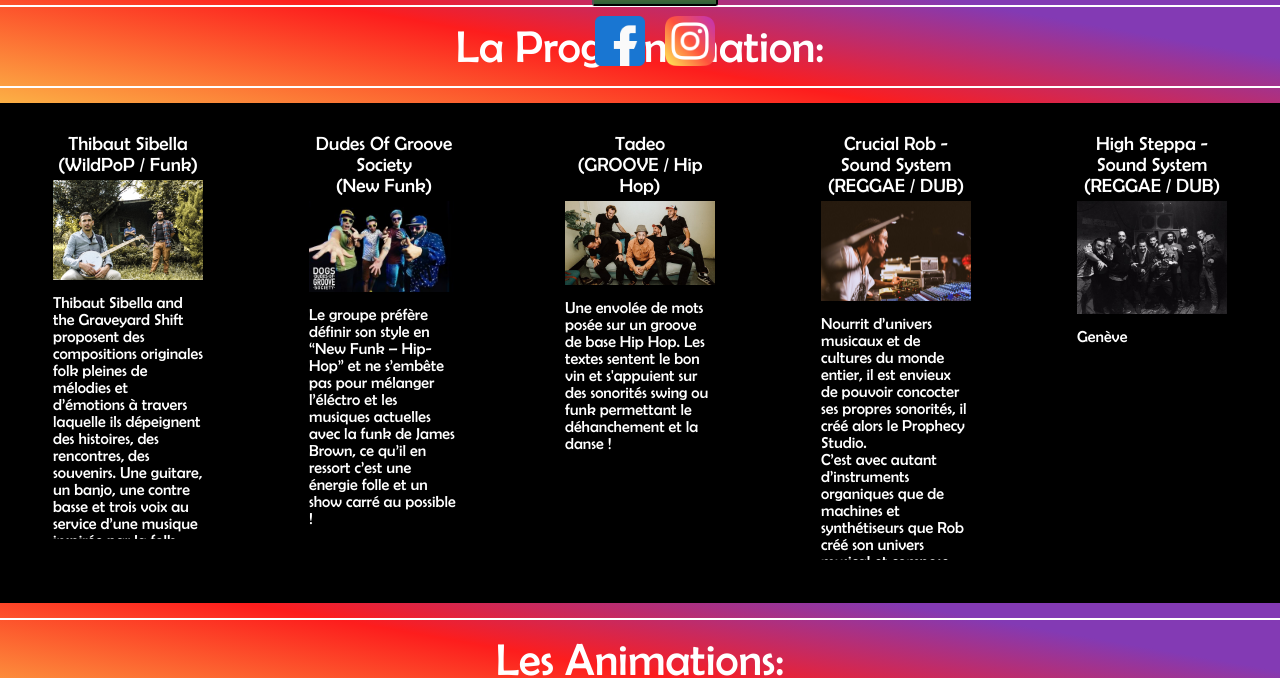
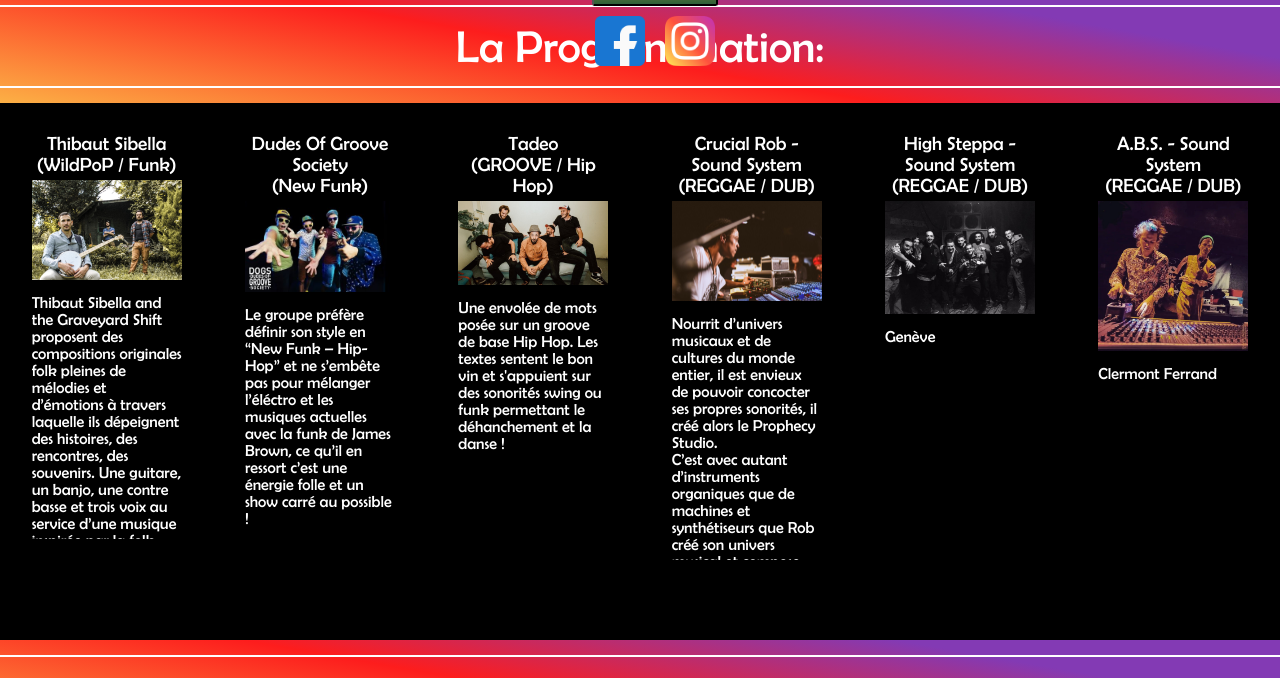
Before and after one commit to Kaerbran/Projet_LePres, a Vue app in the folder le_pre_sale/: page / in a window 1280 px wide. Shown: the part 920-1598 px from the top of the page. Built offline with nearby package versions, Linux system fonts and the light colour scheme; a web font is replaced by a local one.

Commit message:
Ajout nouveau groupe

```diff
--- a/le_pre_sale/src/components/LaProgrammtion.vue
+++ b/le_pre_sale/src/components/LaProgrammtion.vue
@@ -38,6 +38,13 @@ C’est avec autant d’instruments organiques que de machines et synthétiseurs
               <img class="container__picture__img" src="../assets/high_rockers.jpg" alt="Groupe High Rockers">
           </picture>
           <p class="container__p">Genève</p>
+      </div>
+      <div class="container__div">
+          <h3 class="container__h3">A.B.S. - Sound System<br>(REGGAE / DUB)</h3>
+          <picture class="container__picture">
+              <img class="container__picture__img" src="../assets/ABS_SoundSystem.jpg" alt="Groupe A.B.S">
+          </picture>
+          <p class="container__p">Clermont Ferrand</p>
       </div>
 
 
```
Also changed, not shown: le_pre_sale/src/assets/ABS_SoundSystem.jpg (added).
